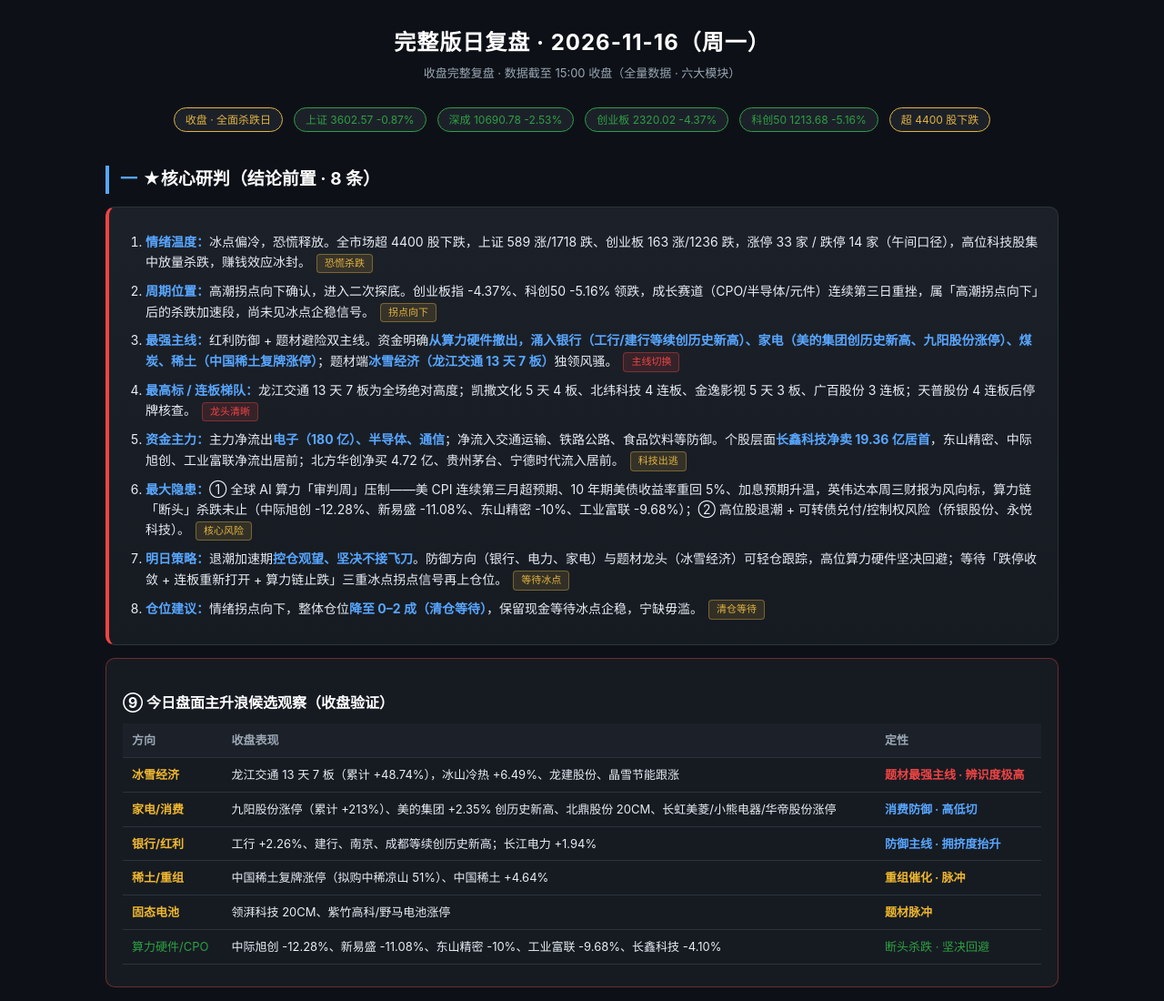
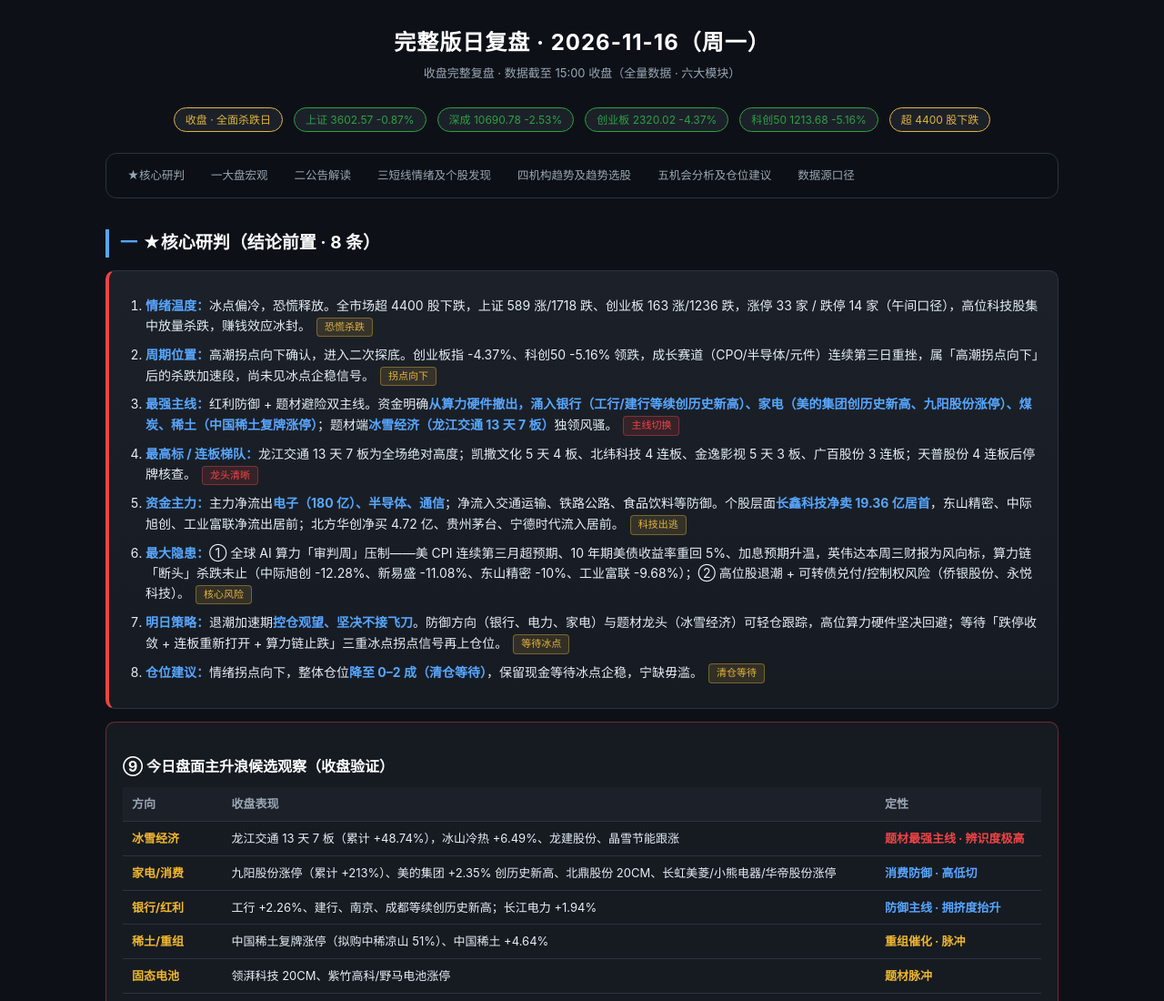
Before and after one commit to ascorelogic/MarketReview, a plain HTML site: page fupan-20261116.html in a window 1280 px wide. Shown: the top 1100 px of the page at 91% size. Drawn offline with nearby package versions, Linux system fonts and the light colour scheme.

Commit message:
修复复盘页面顶部大目录导航（锚点跳转）缺失

```diff
--- a/fupan-20261116.html
+++ b/fupan-20261116.html
@@ -56,6 +56,10 @@ tr:hover td{background:#1a2028}
 .meta{color:var(--txt3);font-size:11px;text-align:center;margin-top:30px}
 a{color:var(--accent);text-decoration:none}
 a:hover{text-decoration:underline}
+nav{position:sticky;top:0;z-index:20;background:rgba(13,17,23,.92);backdrop-filter:blur(8px);border:1px solid var(--border);border-radius:12px;padding:9px 12px;margin-bottom:20px;display:flex;flex-wrap:wrap;gap:7px}
+nav a{color:var(--txt2);text-decoration:none;font-size:12.5px;padding:4px 10px;border-radius:8px;border:1px solid transparent;white-space:nowrap}
+nav a:hover{color:var(--gold);border-color:rgba(240,183,47,.35);background:rgba(240,183,47,.08)}
+h2{scroll-margin-top:60px}
 .warnbox{background:#3a2d10;border:1px solid var(--warn);border-radius:8px;padding:12px 14px;color:#f5d98a;margin:10px 0;font-size:13px}
 .oplist li{margin:8px 0;padding-left:6px}
 .dim{color:var(--txt3)}
@@ -74,8 +78,12 @@ a:hover{text-decoration:underline}
   <span class="tag warn">超 4400 股下跌</span>
 </div>
 
+<nav>
+  <a href="#s0">★核心研判</a><a href="#s1">一大盘宏观</a><a href="#s2">二公告解读</a><a href="#s3">三短线情绪及个股发现</a><a href="#s4">四机构趋势及趋势选股</a><a href="#s5">五机会分析及仓位建议</a><a href="#s6">数据源口径</a>
+</nav>
+
 <!-- 一、核心研判 -->
-<h2><span class="num">一</span>★核心研判（结论前置 · 8 条）</h2>
+<h2 id="s0"><span class="num">一</span>★核心研判（结论前置 · 8 条）</h2>
 <div class="conclusion">
 <ol>
   <li><b>情绪温度：</b>冰点偏冷，恐慌释放。全市场超 4400 股下跌，上证 589 涨/1718 跌、创业板 163 涨/1236 跌，涨停 33 家 / 跌停 14 家（午间口径），高位科技股集中放量杀跌，赚钱效应冰封。<span class="badge warn">恐慌杀跌</span></li>
@@ -102,7 +110,7 @@ a:hover{text-decoration:underline}
 </div>
 
 <!-- 二、大盘宏观 -->
-<h2><span class="num">二</span>大盘宏观</h2>
+<h2 id="s1"><span class="num">二</span>大盘宏观</h2>
 <div class="panel">
 <h3>量能与指数梯度（收盘 · 实取）</h3>
 <div class="grid grid3">
@@ -132,7 +140,7 @@ a:hover{text-decoration:underline}
 </div>
 
 <!-- 三、公告解读 -->
-<h2><span class="num">三</span>公告解读（11/13 收盘后 · 全量公告）</h2>
+<h2 id="s2"><span class="num">三</span>公告解读（11/13 收盘后 · 全量公告）</h2>
 <div class="panel">
 <div class="note">数据源：巨潮资讯网 hisAnnouncement/query，全市场约 2787 条公告（2026-11-13 收盘后至 11-16）。按「投资签约/融资/增持回购/经营业绩/其他」五类整理，重点红色标注辨识度/唯一性/特殊性公告。</div>
 <h3>① 投资签约 / 并购重组</h3>
@@ -179,7 +187,7 @@ a:hover{text-decoration:underline}
 </div>
 
 <!-- 四、短线情绪及个股发现 -->
-<h2><span class="num">四</span>短线情绪及个股发现</h2>
+<h2 id="s3"><span class="num">四</span>短线情绪及个股发现</h2>
 <div class="panel">
 <h3>短线情绪定性</h3>
 <div class="warnbox">退潮加速 + 主线切换：涨停 33 家 / 跌停 14 家（午间口径），封板率 77%。高位科技股（中际旭创 -12.28%、新易盛 -11.08%、东山精密 -10%）集体放量杀跌，高位连板退潮股（大东方、百洋股份、东方环宇、闽发铝业）跌停；资金切向冰雪经济（龙江交通）、家电消费、银行红利避险。情绪处于「高潮拐点向下」的二次探底段，短线亏钱效应集中在科技链与高位连板，题材避险抱团仍存活口。</div>
@@ -221,7 +229,7 @@ a:hover{text-decoration:underline}
 </div>
 
 <!-- 五、机构趋势及趋势选股 -->
-<h2><span class="num">五</span>机构趋势及趋势选股</h2>
+<h2 id="s4"><span class="num">五</span>机构趋势及趋势选股</h2>
 <div class="panel">
 <h3>主力资金与机构动向（收盘实取）</h3>
 <table>
@@ -247,7 +255,7 @@ a:hover{text-decoration:underline}
 </div>
 
 <!-- 六、机会分析及仓位建议 -->
-<h2><span class="num">六</span>机会分析及仓位建议</h2>
+<h2 id="s5"><span class="num">六</span>机会分析及仓位建议</h2>
 <div class="panel">
 <h3>① 明天炒什么（舆情热度 × 预期差方向榜）</h3>
 <table>
@@ -292,7 +300,7 @@ a:hover{text-decoration:underline}
 </div>
 
 <!-- 数据源与口径 -->
-<h2><span class="num">七</span>数据源与口径说明</h2>
+<h2 id="s6"><span class="num">七</span>数据源与口径说明</h2>
 <div class="panel">
 <ul class="oplist">
   <li><b>行情/指数：</b>通达信 tdx_quotes（上证 000001、深成 399001、创业板 399006、科创50 000688），收盘数据实取（涨跌幅、成交额、上涨/下跌家数）。</li>
```
Also changed, not shown: index.html (+15 -7 lines).
